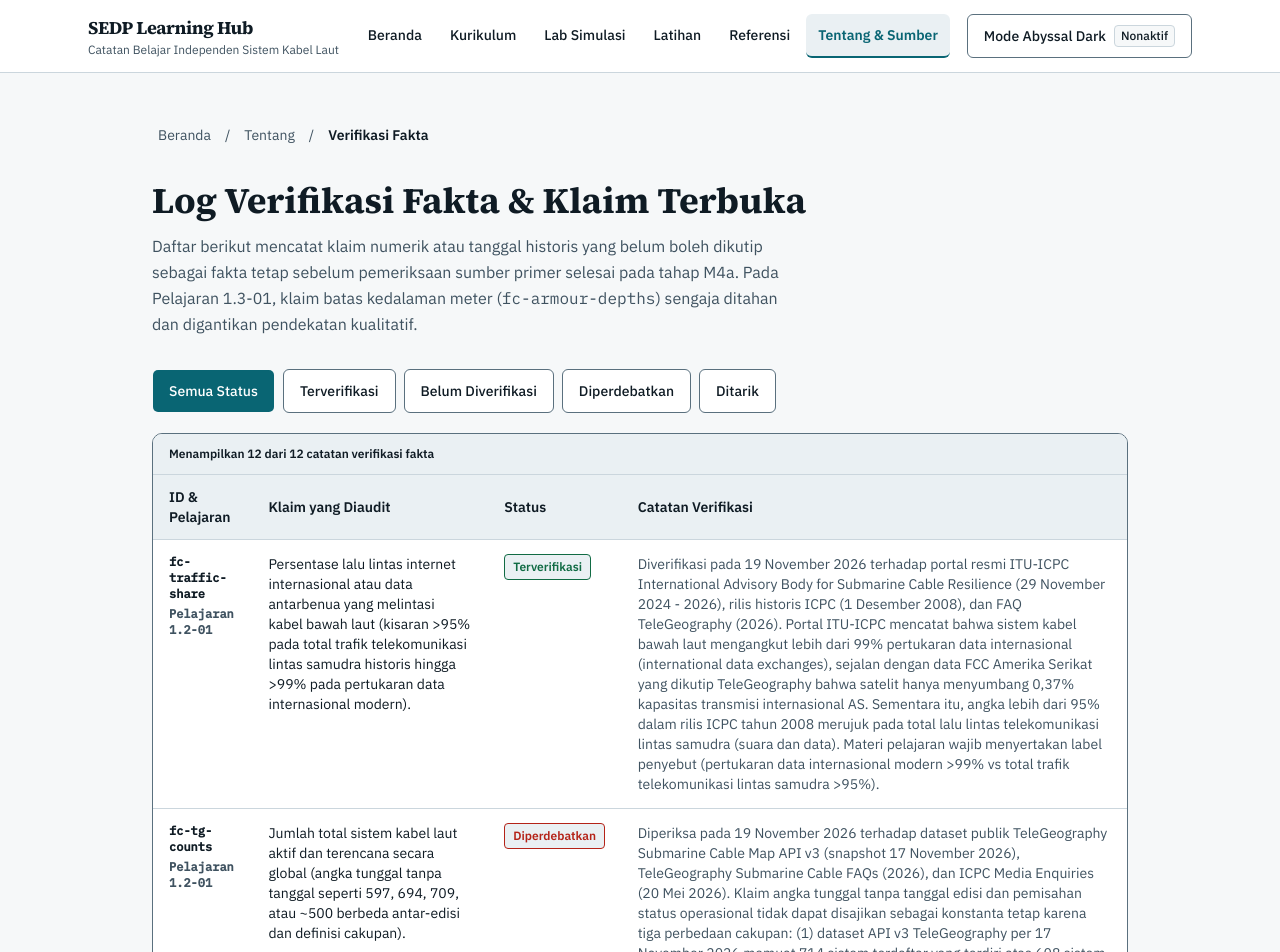
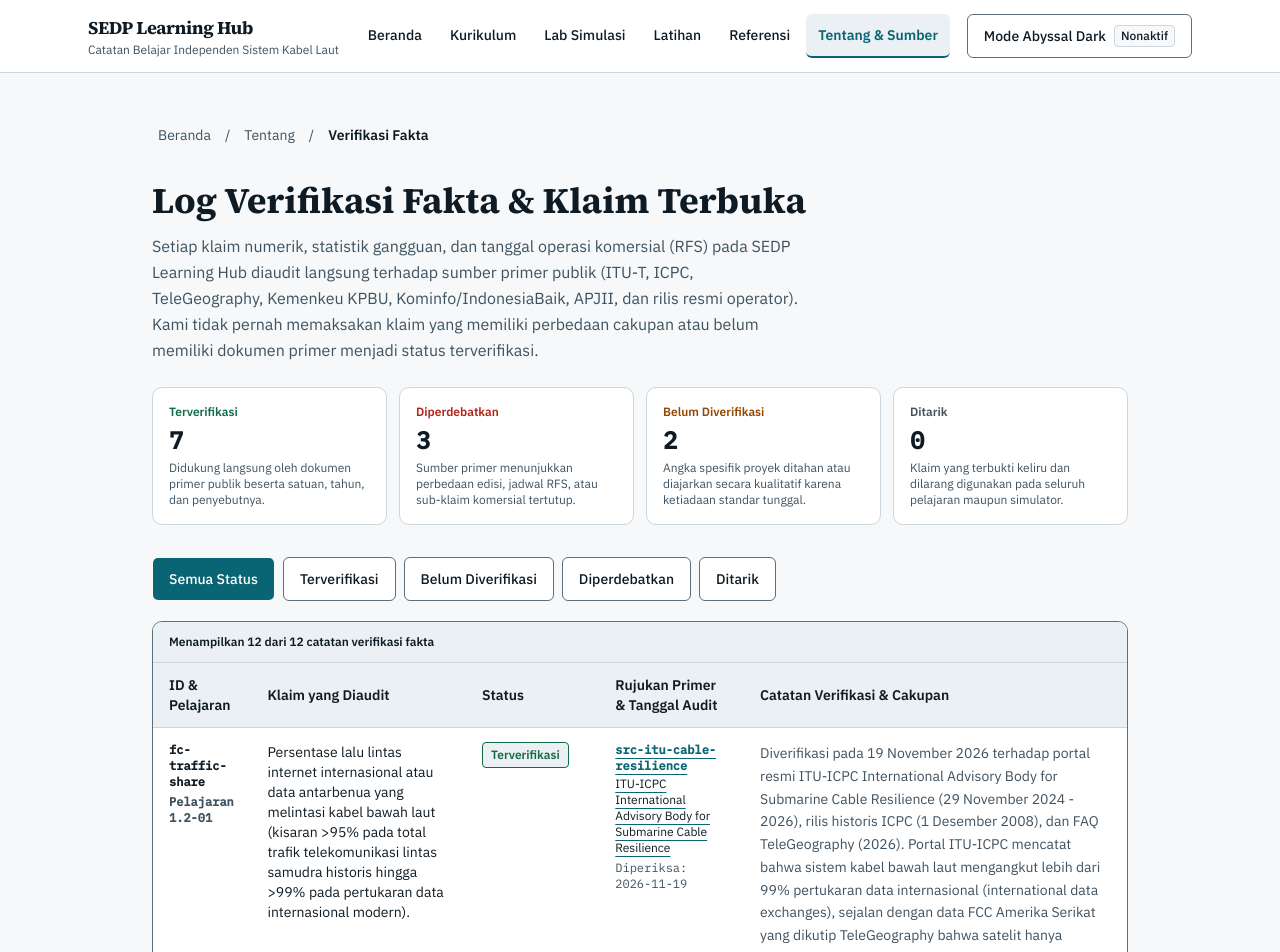
Before and after one commit to Legorvey/sedp-notebook, a Next.js app: page /tentang/verifikasi-fakta in a window 1280 px wide. Shown: the top 952 px of the page. Built offline with nearby package versions, Linux system fonts and the light colour scheme.

Commit message:
feat(ui): display verification dates, source links, and disputed claim context

```diff
--- a/src/app/tentang/sumber/page.tsx
+++ b/src/app/tentang/sumber/page.tsx
@@ -59,7 +59,7 @@ export default function SourcesPage() {
       >
         <table className="w-full min-w-[720px] border-collapse text-left text-sm">
           <caption className="border-b border-sedp-subtle-border bg-sedp-inset px-4 py-3 text-left text-xs font-semibold text-sedp-ink">
-            {sources.length} sumber publik berstatus CLEARED untuk sintesis materi M1
+            {sources.length} sumber publik berstatus CLEARED dalam registri rujukan terverifikasi
           </caption>
           <thead>
             <tr className="border-b border-sedp-subtle-border bg-sedp-inset text-sedp-ink">
@@ -82,7 +82,7 @@ export default function SourcesPage() {
               <tr
                 key={src.source_id}
                 id={src.source_id}
-                className="border-b border-sedp-subtle-border last:border-b-0"
+                className="scroll-mt-24 border-b border-sedp-subtle-border last:border-b-0"
               >
                 <th scope="row" className="px-4 py-4 align-top font-mono text-xs text-sedp-ink">
                   <div className="font-semibold text-sedp-accent">{src.source_id}</div>
@@ -91,6 +91,7 @@ export default function SourcesPage() {
                 <td className="px-4 py-4 align-top">
                   <p className="font-semibold text-sedp-ink">{src.title}</p>
                   <p className="mt-1 text-xs text-sedp-muted">{src.ownership}</p>
+                  <p className="mt-1 text-xs text-sedp-ink">{src.attribution}</p>
                   <p className="mt-2">
                     <a
                       href={src.external_url}
--- a/src/app/tentang/verifikasi-fakta/page.tsx
+++ b/src/app/tentang/verifikasi-fakta/page.tsx
@@ -1,16 +1,22 @@
 import type { Metadata } from "next";
 import Link from "next/link";
 import { FactCheckTable } from "@/components/about/fact-check-table";
-import { loadFactChecks } from "@/lib/content/loader";
+import { loadFactChecks, loadPublicSources } from "@/lib/content/loader";
 
 export const metadata: Metadata = {
   title: "Log Verifikasi Fakta",
   description:
-    "Catatan terbuka status verifikasi angka statistik, tanggal RFS kabel, dan batas kedalaman pelindung kabel sebelum dipublikasikan pada pelajaran.",
+    "Catatan terbuka status verifikasi angka statistik, tanggal RFS kabel, dan batas kedalaman pelindung kabel terhadap sumber primer publik.",
 };
 
 export default function FactCheckLogPage() {
   const records = loadFactChecks();
+  const sources = loadPublicSources();
+
+  const verifiedCount = records.filter((item) => item.fact_check_status === "VERIFIED").length;
+  const disputedCount = records.filter((item) => item.fact_check_status === "DISPUTED").length;
+  const unverifiedCount = records.filter((item) => item.fact_check_status === "UNVERIFIED").length;
+  const retractedCount = records.filter((item) => item.fact_check_status === "RETRACTED").length;
 
   return (
     <div className="mx-auto max-w-5xl px-4 py-8 sm:px-6 sm:py-10">
@@ -43,15 +49,52 @@ export default function FactCheckLogPage() {
           Log Verifikasi Fakta &amp; Klaim Terbuka
         </h1>
         <p className="mt-3 max-w-[68ch] text-base leading-relaxed text-sedp-muted">
-          Daftar berikut mencatat klaim numerik atau tanggal historis yang belum boleh dikutip
-          sebagai fakta tetap sebelum pemeriksaan sumber primer selesai pada tahap M4a. Pada
-          Pelajaran 1.3-01, klaim batas kedalaman meter (
-          <span className="font-mono">fc-armour-depths</span>) sengaja ditahan dan digantikan
-          pendekatan kualitatif.
+          Setiap klaim numerik, statistik gangguan, dan tanggal operasi komersial (RFS) pada SEDP
+          Learning Hub diaudit langsung terhadap sumber primer publik (ITU-T, ICPC, TeleGeography,
+          Kemenkeu KPBU, Kominfo/IndonesiaBaik, APJII, dan rilis resmi operator). Kami tidak pernah
+          memaksakan klaim yang memiliki perbedaan cakupan atau belum memiliki dokumen primer
+          menjadi status terverifikasi.
         </p>
+
+        <dl
+          aria-label="Ringkasan status verifikasi fakta"
+          className="mt-6 grid gap-3 sm:grid-cols-2 lg:grid-cols-4"
+        >
+          <div className="rounded-[10px] border border-sedp-subtle-border bg-sedp-surface p-4">
+            <dt className="text-xs font-semibold text-sedp-verified">Terverifikasi</dt>
+            <dd className="mt-1 font-mono text-2xl font-bold text-sedp-ink">{verifiedCount}</dd>
+            <p className="mt-1 text-xs text-sedp-muted">
+              Didukung langsung oleh dokumen primer publik beserta satuan, tahun, dan penyebutnya.
+            </p>
+          </div>
+          <div className="rounded-[10px] border border-sedp-subtle-border bg-sedp-surface p-4">
+            <dt className="text-xs font-semibold text-sedp-fault">Diperdebatkan</dt>
+            <dd className="mt-1 font-mono text-2xl font-bold text-sedp-ink">{disputedCount}</dd>
+            <p className="mt-1 text-xs text-sedp-muted">
+              Sumber primer menunjukkan perbedaan edisi, jadwal RFS, atau sub-klaim komersial
+              tertutup.
+            </p>
+          </div>
+          <div className="rounded-[10px] border border-sedp-subtle-border bg-sedp-surface p-4">
+            <dt className="text-xs font-semibold text-sedp-partial">Belum Diverifikasi</dt>
+            <dd className="mt-1 font-mono text-2xl font-bold text-sedp-ink">{unverifiedCount}</dd>
+            <p className="mt-1 text-xs text-sedp-muted">
+              Angka spesifik proyek ditahan atau diajarkan secara kualitatif karena ketiadaan
+              standar tunggal.
+            </p>
+          </div>
+          <div className="rounded-[10px] border border-sedp-subtle-border bg-sedp-surface p-4">
+            <dt className="text-xs font-semibold text-sedp-muted">Ditarik</dt>
+            <dd className="mt-1 font-mono text-2xl font-bold text-sedp-ink">{retractedCount}</dd>
+            <p className="mt-1 text-xs text-sedp-muted">
+              Klaim yang terbukti keliru dan dilarang digunakan pada seluruh pelajaran maupun
+              simulator.
+            </p>
+          </div>
+        </dl>
       </header>
 
-      <FactCheckTable records={records} />
+      <FactCheckTable records={records} sources={sources} />
     </div>
   );
 }
--- a/src/components/about/fact-check-table.tsx
+++ b/src/components/about/fact-check-table.tsx
@@ -1,12 +1,14 @@
 "use client";
 
+import Link from "next/link";
 import { useRef, useState } from "react";
 import { Button } from "@/components/ui/button";
-import type { FactCheckRecord } from "@/lib/content/schemas";
+import type { FactCheckRecord, PublicSource } from "@/lib/content/schemas";
 import { cn } from "@/lib/utils";
 
 interface FactCheckTableProps {
   records: readonly FactCheckRecord[];
+  sources?: readonly PublicSource[];
 }
 
 type StatusFilter = "ALL" | "VERIFIED" | "UNVERIFIED" | "DISPUTED" | "RETRACTED";
@@ -32,9 +34,11 @@ function formatStatusLabel(status: FactCheckRecord["fact_check_status"]): string
   }
 }
 
-export function FactCheckTable({ records }: FactCheckTableProps) {
+export function FactCheckTable({ records, sources = [] }: FactCheckTableProps) {
   const [statusFilter, setStatusFilter] = useState<StatusFilter>("ALL");
   const allFilterButtonRef = useRef<HTMLButtonElement | null>(null);
+
+  const sourceById = new Map(sources.map((src) => [src.source_id, src]));
 
   const filtered =
     statusFilter === "ALL"
@@ -102,7 +106,7 @@ export function FactCheckTable({ records }: FactCheckTableProps) {
           aria-label="Tabel log verifikasi fakta klaim publik"
           className="overflow-x-auto rounded-[10px] border border-sedp-control-border bg-sedp-surface"
         >
-          <table className="w-full min-w-[700px] border-collapse text-left text-sm">
+          <table className="w-full min-w-[820px] border-collapse text-left text-sm">
             <caption className="border-b border-sedp-subtle-border bg-sedp-inset px-4 py-3 text-left text-xs font-semibold text-sedp-ink">
               Menampilkan {filtered.length} dari {records.length} catatan verifikasi fakta
             </caption>
@@ -118,7 +122,10 @@ export function FactCheckTable({ records }: FactCheckTableProps) {
                   Status
                 </th>
                 <th scope="col" className="px-4 py-3 font-semibold">
-                  Catatan Verifikasi
+                  Rujukan Primer &amp; Tanggal Audit
+                </th>
+                <th scope="col" className="px-4 py-3 font-semibold">
+                  Catatan Verifikasi &amp; Cakupan
                 </th>
               </tr>
             </thead>
@@ -132,10 +139,15 @@ export function FactCheckTable({ records }: FactCheckTableProps) {
                       ? "text-sedp-fault border-sedp-fault"
                       : "text-sedp-partial border-sedp-partial";
 
+                const primarySource = item.primary_source_id
+                  ? sourceById.get(item.primary_source_id)
+                  : undefined;
+
                 return (
                   <tr
                     key={item.fact_check_id}
-                    className="border-b border-sedp-subtle-border last:border-b-0"
+                    id={item.fact_check_id}
+                    className="scroll-mt-24 border-b border-sedp-subtle-border last:border-b-0"
                   >
                     <th
                       scope="row"
@@ -155,7 +167,36 @@ export function FactCheckTable({ records }: FactCheckTableProps) {
                         {formatStatusLabel(item.fact_check_status)}
                       </span>
                     </td>
-                    <td className="px-4 py-3.5 align-top text-sedp-muted">
+                    <td className="px-4 py-3.5 align-top text-xs">
+                      {item.primary_source_id ? (
+                        <div>
+                          <Link
+                            href={`/tentang/sumber/#${item.primary_source_id}`}
+                            className="inline-flex min-h-[44px] flex-col justify-center font-semibold text-sedp-accent underline underline-offset-4"
+                          >
+                            <span className="font-mono">{item.primary_source_id}</span>
+                            {primarySource && (
+                              <span className="mt-0.5 font-sans font-normal text-sedp-ink">
+                                {primarySource.title}
+                              </span>
+                            )}
+                          </Link>
+                          <div className="mt-1 font-mono text-sedp-muted">
+                            Diperiksa: {item.checked_at}
+                          </div>
+                        </div>
+                      ) : (
+                        <div>
+                          <div className="font-semibold text-sedp-ink">
+                            Ditahan / Tanpa Klaim Tunggal
+                          </div>
+                          <div className="mt-1 text-sedp-muted">
+                            Belum ada rujukan primer tunggal
+                          </div>
+                        </div>
+                      )}
+                    </td>
+                    <td className="px-4 py-3.5 align-top leading-relaxed text-sedp-muted">
                       {item.verification_notes_id}
                     </td>
                   </tr>
```
Also changed, not shown: src/app/kurikulum/[moduleSlug]/[lessonSlug]/page.tsx (+60 -4 lines).
